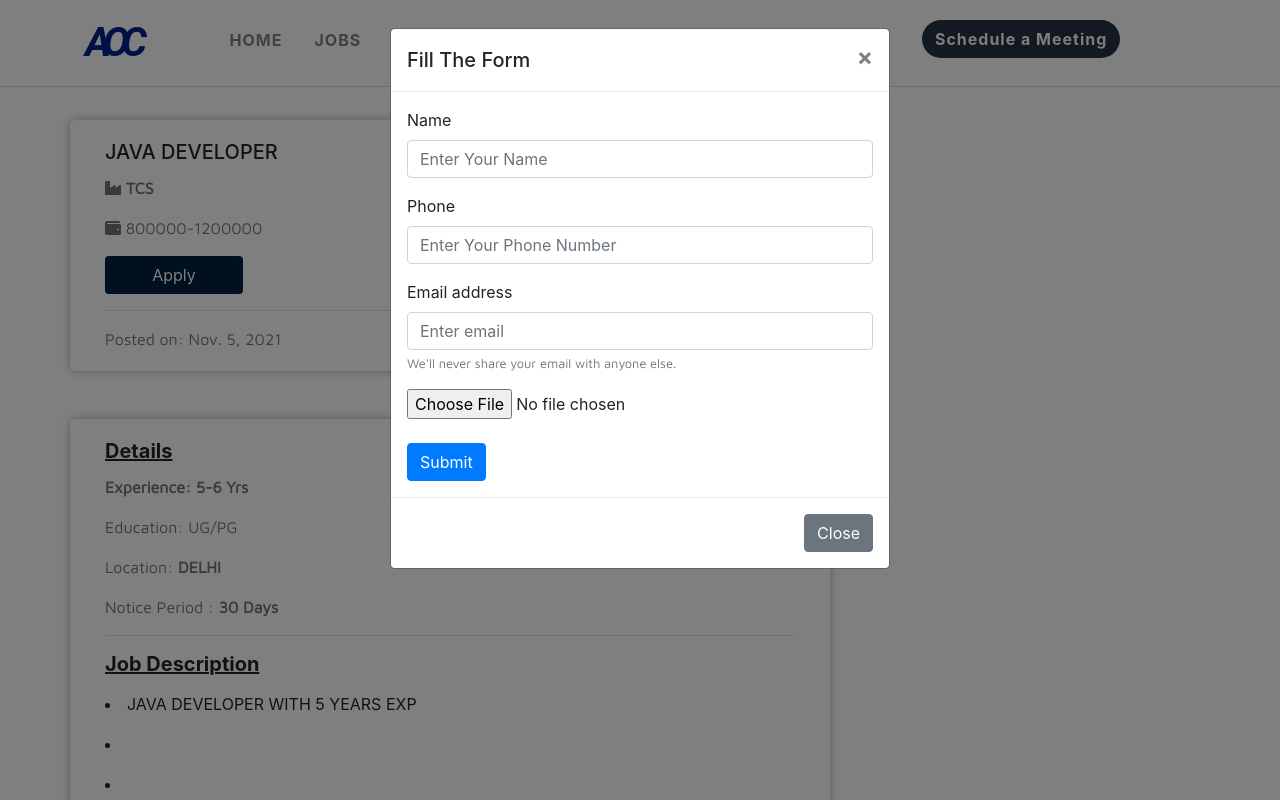
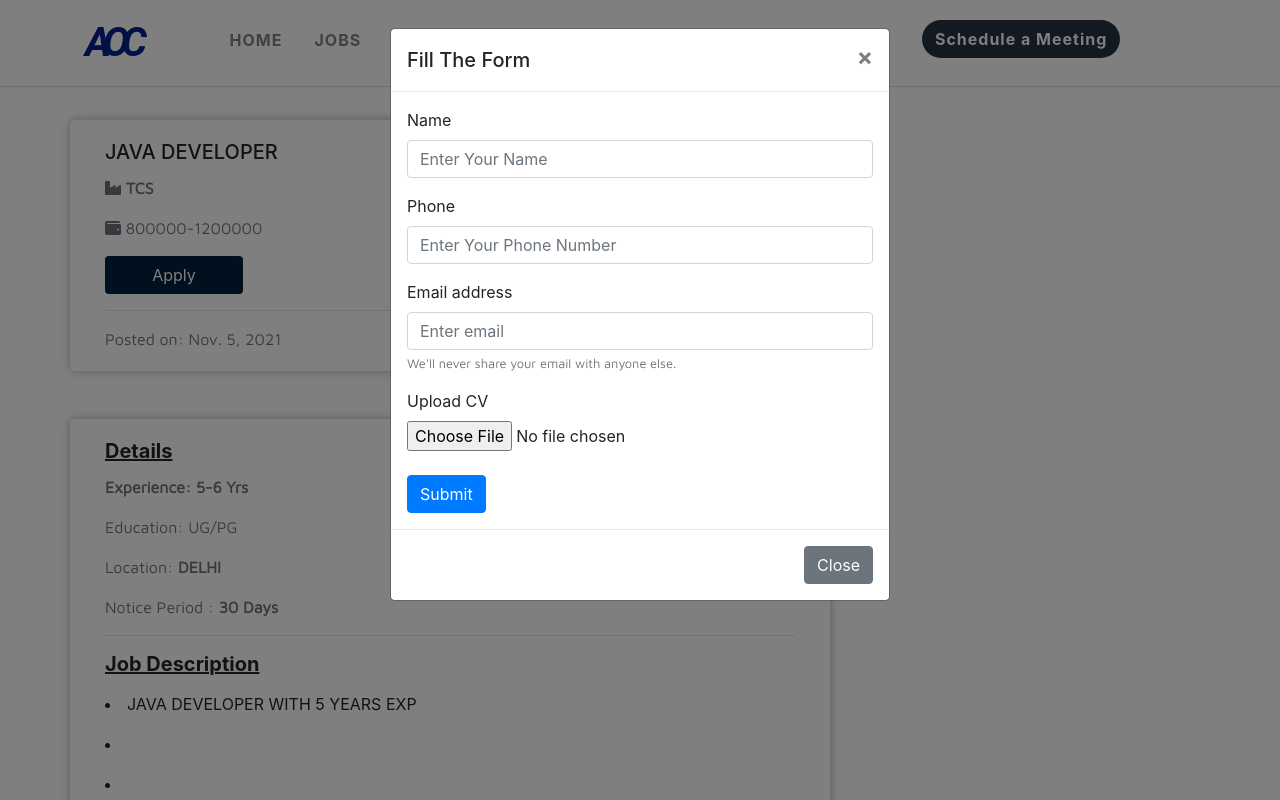
Before and after one commit to AOCINC/Aoc_Business, a Django app: template Aoc_Business/JobsApp/templates/JobsApp/Jobs_Detials.html in a window 1280 px wide, after a click on "Apply". Run offline with Django 3.2, Linux system fonts and the light colour scheme; the template is opened without the code that fills it: values that come from a table or form of the project are taken from there, others are empty; data comes from the database, SQL or seed files in the repository; some libraries are stand-ins or nearby versions; some web fonts are replaced.

Commit message:
cv label

```diff
--- a/Aoc_Business/JobsApp/templates/JobsApp/Jobs_Detials.html
+++ b/Aoc_Business/JobsApp/templates/JobsApp/Jobs_Detials.html
@@ -44,6 +44,7 @@
                 <small id="emailHelp" class="form-text text-muted">We'll never share your email with anyone else.</small>
               </div>
               <!-- cv upload -->
+                <label for="Resume">Upload CV</label><br>
                 <input type="file" name="JobFile">
               <!-- cv upload -->
               <br><br>
```
